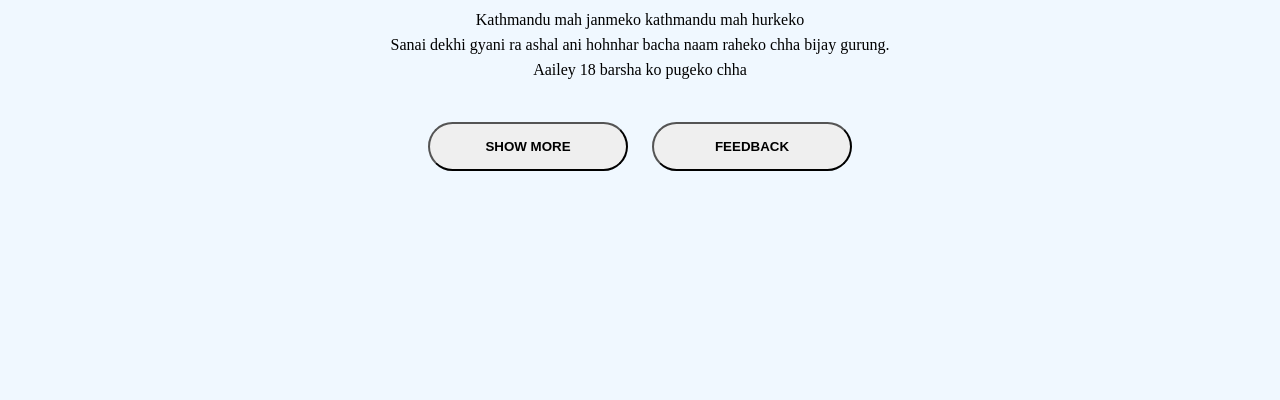
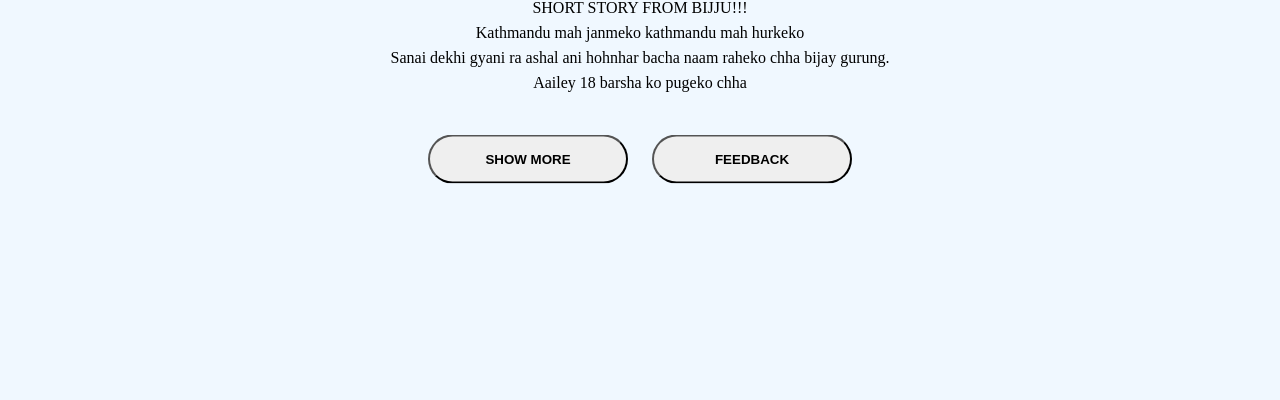
Before and after one commit to ameermaharjan/my-website, a plain HTML site: page index.html in a window 1280 px wide. Shown: the part 400-800 px from the top of the page. Drawn offline with Linux system fonts and the light colour scheme.

Commit message:
Update index.html

```diff
--- a/index.html
+++ b/index.html
@@ -23,7 +23,7 @@
         <div class="suru2">
             <img src="" alt="">
             <h1>INTRODUCTION</h1>
-            <p>Kathmandu mah janmeko kathmandu mah hurkeko<br>
+            <p>SHORT STORY FROM BIJJU!!! <br> Kathmandu mah janmeko kathmandu mah hurkeko<br>
                 Sanai dekhi gyani ra ashal ani hohnhar bacha naam raheko chha bijay gurung.<br>
                 Aailey 18 barsha ko pugeko chha <br>
             </p>
```
